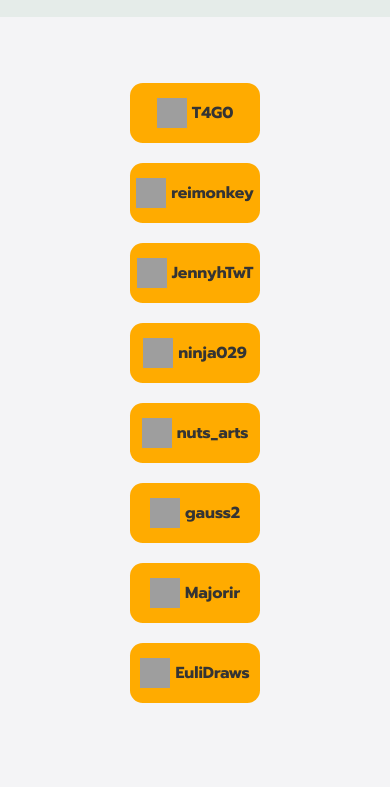
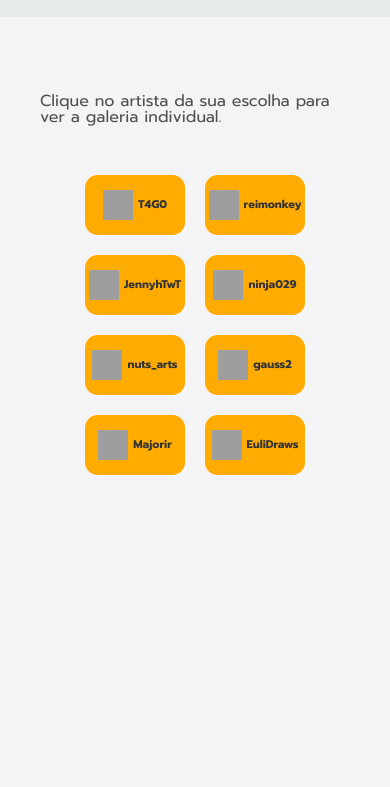
Before and after one commit to StefanyVasc/Quarentena-challenge, a plain HTML site: page artistas.html in a window 390 px wide. Shown: the part 57-844 px from the top of the page. Drawn offline with nearby package versions, Linux system fonts and the light colour scheme; grey boxes are pictures that could not be loaded.

Commit message:
:iphone: working at responsive desing on page artists

```diff
--- a/artistas.html
+++ b/artistas.html
@@ -70,6 +70,9 @@
         </nav>
       </article>
     </header>
+    <p class="information container-intro">
+      Clique no artista da sua escolha para ver a galeria individual.
+    </p>
 
     <section class="container-intro">
       <div class="artistas">
--- a/src/css/artistas.css
+++ b/src/css/artistas.css
@@ -122,6 +122,10 @@ label:active:after {
   align-items: center;
 }
 
+p.information {
+  padding-top: 150px;
+}
+
 .space {
   padding: 70px 0 40px 0;
 }
@@ -162,7 +166,7 @@ label:active:after {
 }
 .container-intro {
   max-width: 994px;
-  padding-top: 100px;
+  padding-top: 80px;
   margin: 0 auto;
   display: flex;
   justify-content: center;
@@ -363,6 +367,7 @@ label:active:after {
     margin-right: 40px;
     margin-left: 40px;
     max-width: 100%;
+    padding-top: 50px;
   }
 
   #artistas {
@@ -386,6 +391,7 @@ label:active:after {
     align-self: center;
     margin-right: 60px;
     margin-left: 60px;
+    padding-top: 40px;
   }
 
   .container-intro h1 {
@@ -434,6 +440,7 @@ label:active:after {
   header {
     font-size: 1.1rem;
   }
+
   .menu-links a li {
     letter-spacing: 0.1rem;
   }
@@ -496,6 +503,10 @@ label:active:after {
     font-size: 1rem;
   }
 
+  .artistas {
+    margin-top: 0;
+  }
+
   .container-footer::after {
     content: "";
     display: inline-block;
@@ -528,14 +539,21 @@ label:active:after {
     cursor: pointer;
   }
 }
+@media screen and (max-width: 538px) {
+  .container-intro {
+    margin-right: 40px;
+    margin-left: 40px;
+  }
+  .artistas .artistas-info {
+    width: 90px;
+    font-size: 0.7rem;
+  }
+}
 
 @media screen and (max-width: 500px) {
-  .container-intro h1 {
-    font-size: 1rem;
-  }
-  .container-intro h3 {
-    font-size: 0.8rem;
-    line-height: 1.1rem;
+  #footer {
+    margin-top: 30px;
+    padding-top: 60px;
   }
   #footer h3 {
     font-size: 0.7rem;
@@ -584,10 +602,16 @@ label:active:after {
     padding-top: 150px;
   }
 }
+@media screen and (max-width: 438px) {
+  .container-intro .information {
+    font-size: 0.7rem;
+  }
+}
 
 @media screen and (max-width: 383px) {
   .container-intro {
     margin: 10px 40px 40px 40px;
+    padding-top: 0;
   }
 
   #footer {
```
